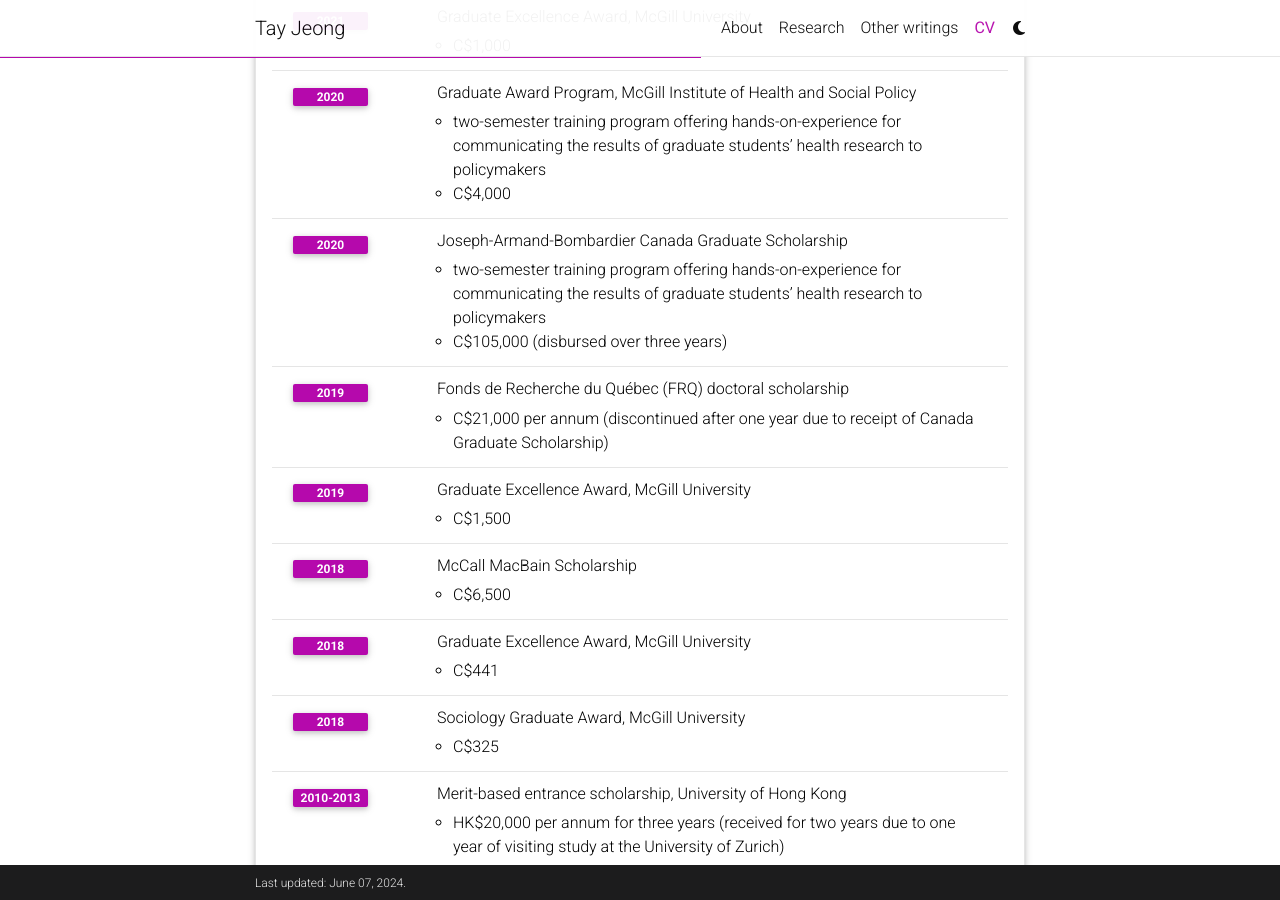
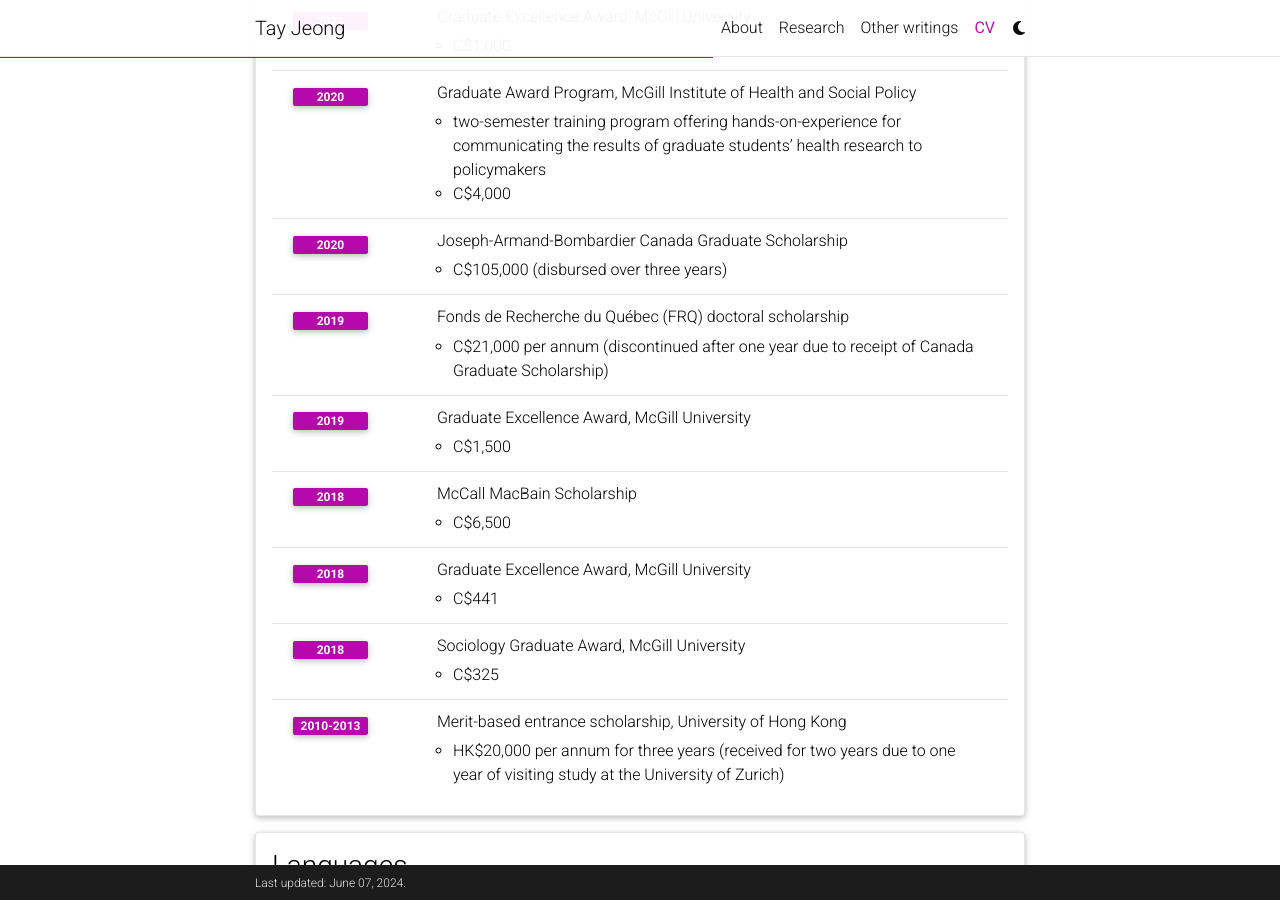
Before and after one commit to ckjeong01/ckjeong01.github.io, a Jekyll site: the page built from _pages/cv.md, in a window 1280 px wide and 900 px high, scrolled down 2354 px. Built offline with Jekyll 4.4.1, drawn with Linux system fonts in a browser that asks for light colours; comment, search, counter and statistics services are not loaded; a style sheet for code colours, icons or effects is not loaded; some of the changed lines change nothing that is shown.

Commit message:
Podoc CV

```diff
--- a/_data/cv.yml
+++ b/_data/cv.yml
@@ -62,6 +62,12 @@
 - title: Scholarships, Awards, and Nominations
   type: time_table
   contents:
+    - title: Social Sciences and Humanities Research Council of Canada (SSHRC) postdoctoral fellowship
+      year: 2024
+      description:
+        - C$140,000 (disbursed over two years)
+
+  contents:
     - title: Graduate Research Awards for Disarmament, Arms Control, and Non-Proliferation
       year: 2023
       description:
@@ -98,7 +104,6 @@
     - title: Joseph-Armand-Bombardier Canada Graduate Scholarship
       year: 2020
       description:
-        - two-semester training program offering hands-on-experience for communicating the results of graduate students’ health research to policymakers
         - C$105,000 (disbursed over three years)
 
     - title: Fonds de Recherche du Québec (FRQ) doctoral scholarship
```
